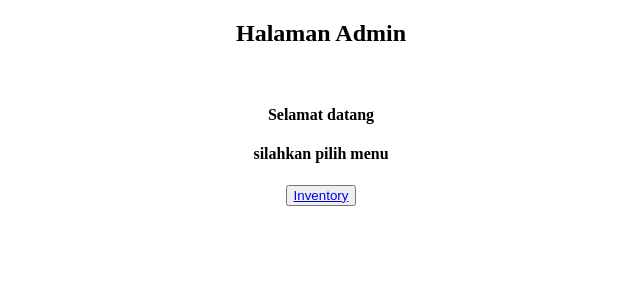
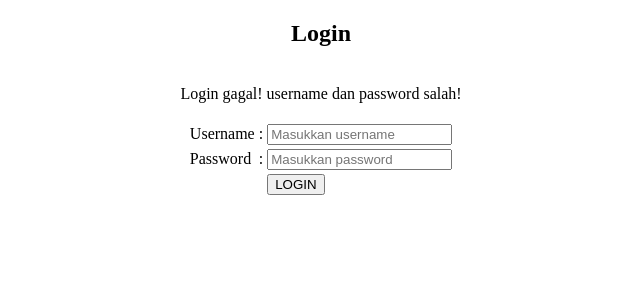
Before and after one commit to FauziAlwizan/materi_2, a PHP site: page /index.php?pesan=gagal in a window 1280 px wide. Shown: the top 300 px of the page, without its empty margins (319-959 px from the left). Run offline with PHP 8.4, Linux system fonts and the light colour scheme.

Commit message:
login dan session

```diff
--- a/index.php
+++ b/index.php
@@ -1,22 +1,45 @@
 <!DOCTYPE html>
-<html lang="en">
+<html>
 <head>
-	<title>Menu</title>
-
-<head>
-	<title>Admin</title>
+	<title>Login</title>
 </head>
 <body>
 <center>
-	<h2>Halaman Admin</h2>
-
+	<h2>Login</h2>
 	<br/>
-	<h4>Selamat datang</h4>
-	<h4> silahkan pilih menu </h4>
-	<button><a href="View_Inventory.php?id=<?php ?>">Inventory</a></button>
+	<!-- cek pesan notifikasi -->
+	<?php
+	if(isset($_GET['pesan'])){
+		if($_GET['pesan'] == "gagal"){
+			echo "Login gagal! username dan password salah!";
+		}else if($_GET['pesan'] == "logout"){
+			echo "Anda telah berhasil logout";
+		}else if($_GET['pesan'] == "belum_login"){
+			echo "Anda harus login untuk mengakses halaman admin";
+		}
+	}
+	?>
 	<br/>
 	<br/>
-
+	<form method="post" action="cek_login.php">
+		<table>
+			<tr>
+				<td>Username</td>
+				<td>:</td>
+				<td><input type="text" name="username" placeholder="Masukkan username"></td>
+			</tr>
+			<tr>
+				<td>Password</td>
+				<td>:</td>
+				<td><input type="password" name="password" placeholder="Masukkan password"></td>
+			</tr>
+			<tr>
+				<td></td>
+				<td></td>
+				<td><input type="submit" value="LOGIN"></td>
+			</tr>
+		</table>
+	</form>
 </center>
 </body>
 </html>
```
Also changed, not shown: Menu_Admin.php (added, +35 -0 lines), cek_login.php (added, +24 -0 lines).
